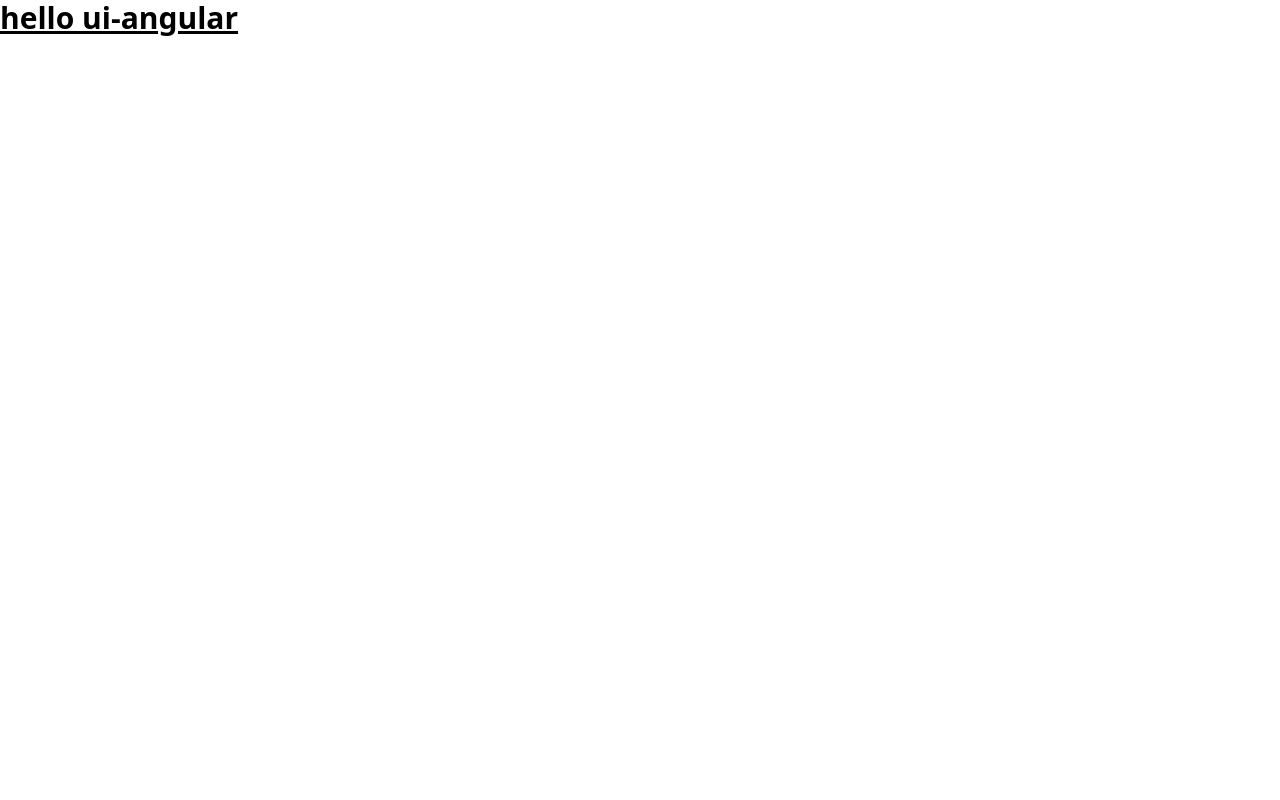
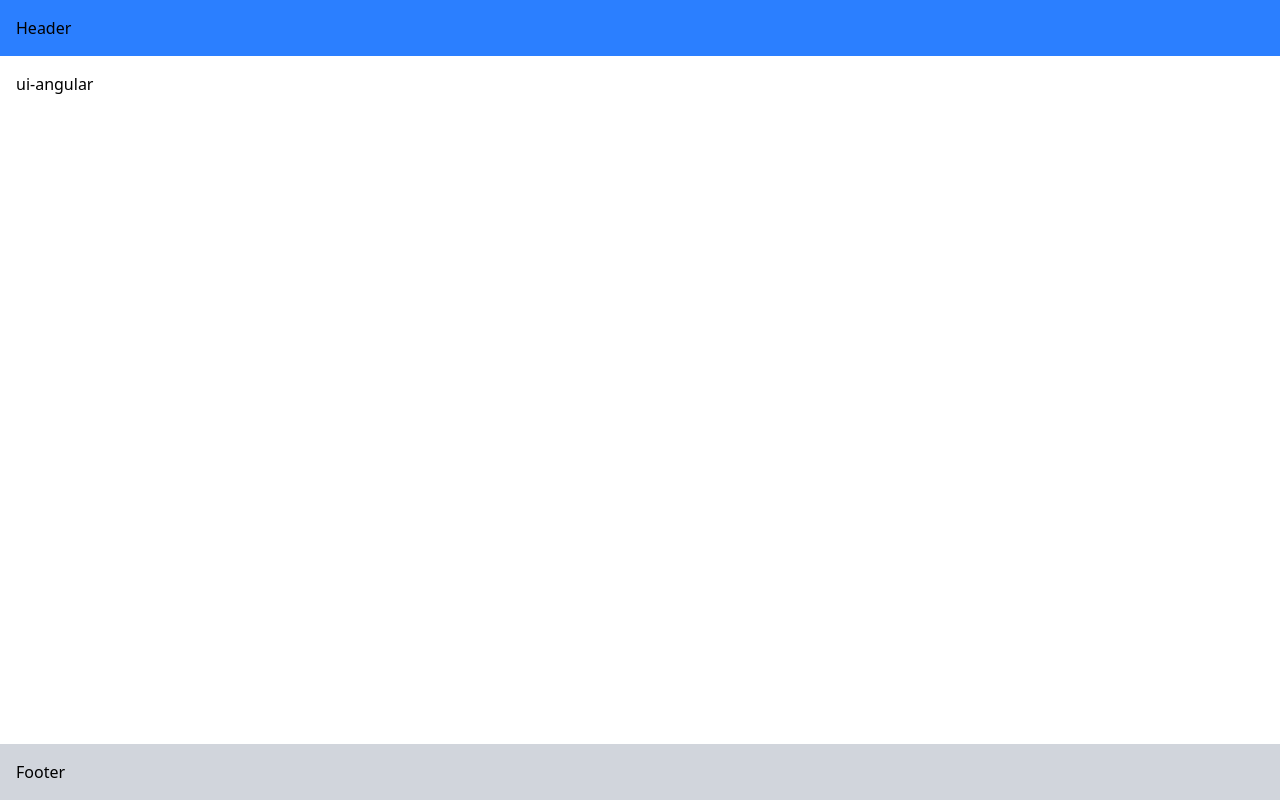
Before and after one commit to jpottruff/monorepo-demo, an Angular app in the folder apps/ui-angular/: page / in a window 1280 px wide. Built offline with nearby package versions, Linux system fonts and the light colour scheme.

Commit message:
1 - add basic layout

```diff
--- a/apps/ui-angular/src/app/app.component.html
+++ b/apps/ui-angular/src/app/app.component.html
@@ -1 +1,5 @@
-<p class="text-3xl font-bold underline">hello {{ title }}</p>
+<div class="flex flex-col min-h-screen">
+  <header class="bg-blue-500 p-4">Header</header>
+  <main class="flex-grow p-4">{{ title }}</main>
+  <footer class="bg-gray-300 p-4">Footer</footer>
+</div>
```
